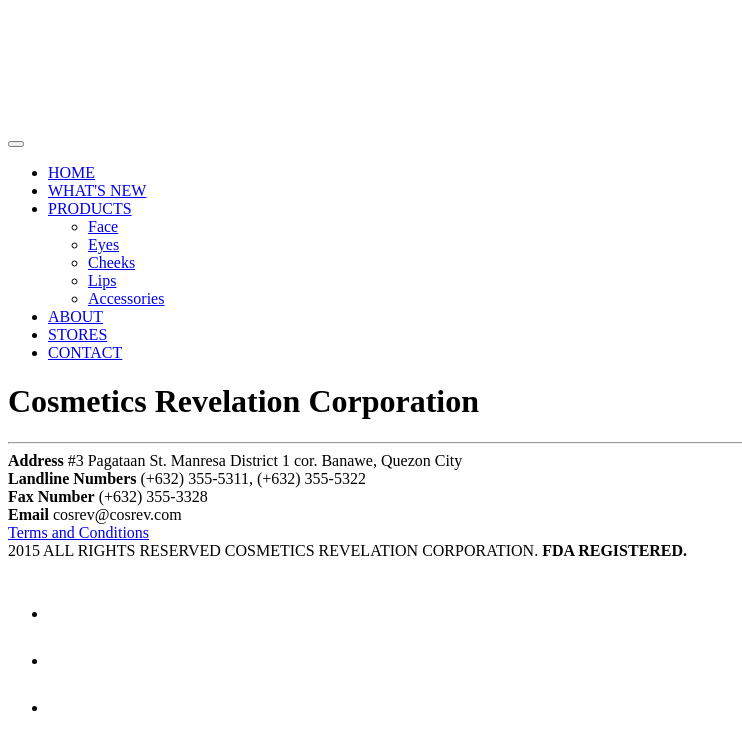
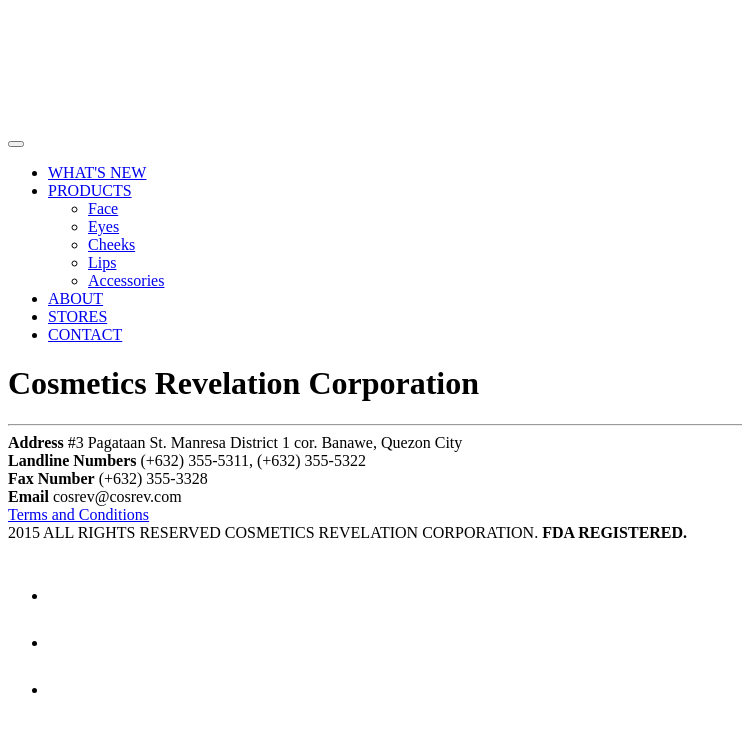
Before and after one commit to fscosmetics/fscosmetics, a Jekyll site: the page built from pages/contact.html, in a window 1280 px wide. Shown: the top 750 px of the page, without its empty margins (0-742 px from the left). Built offline with Jekyll 4.4.1, drawn with Linux system fonts in a browser that asks for light colours; nearby versions of some CDN libraries; library files that are not in the unit come from our copies; a style sheet for code colours, icons or effects is not loaded.

Commit message:
remove home menu

```diff
--- a/_data/navbar.yml
+++ b/_data/navbar.yml
@@ -1,7 +1,3 @@
-- name: Home
-  url: /
-  slugUrl: /index.html
-
 - name: What's New
   url: /whatsnew/
   slugUrl: /whatsnew/
```
